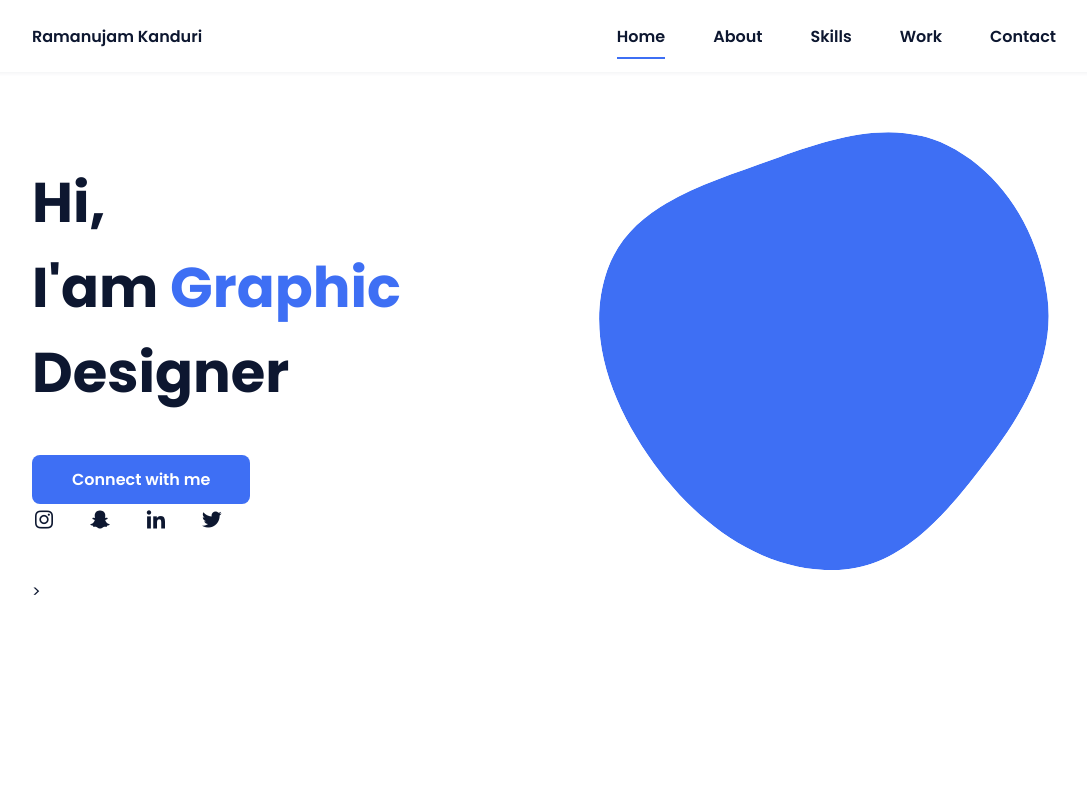
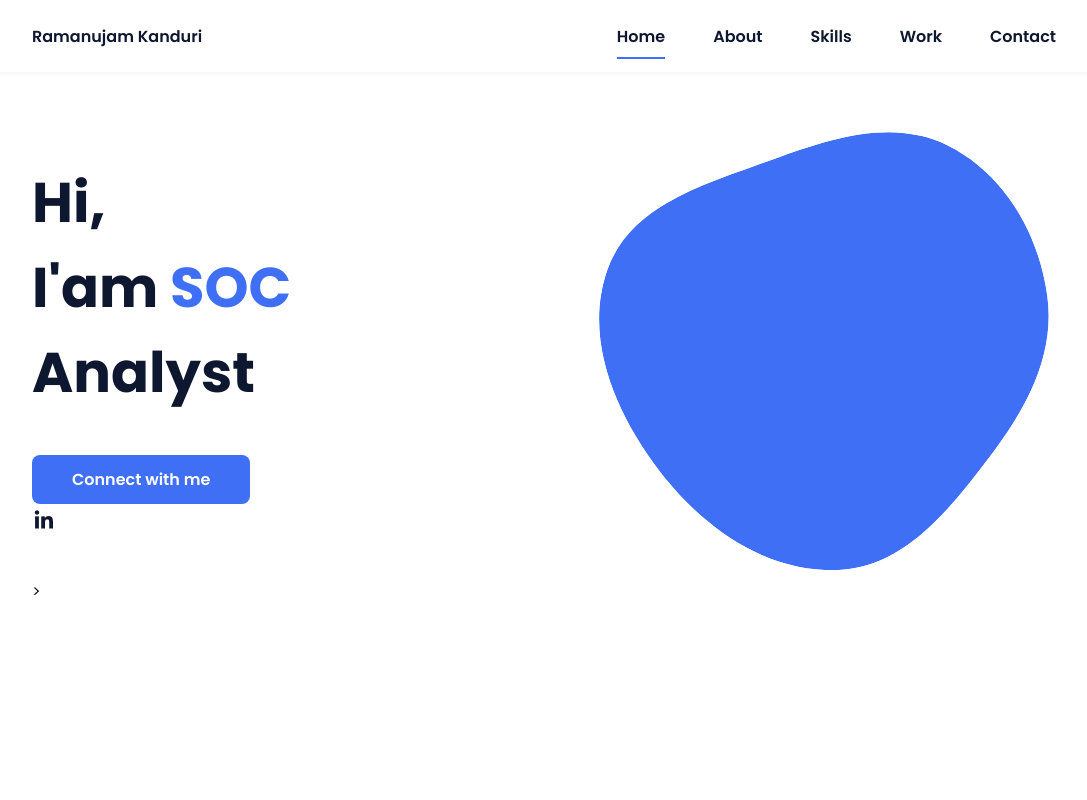
Before and after one commit to ramanujamkanduri/portfolio, a plain HTML site: page index.html in a window 1280 px wide. Shown: the top 800 px of the page, without its empty margins (96-1183 px from the left). Drawn offline with nearby package versions, Linux system fonts and the light colour scheme.

Commit message:
Update index.html

```diff
--- a/index.html
+++ b/index.html
@@ -39,14 +39,13 @@
             <!--===== HOME =====-->
             <section class="home bd-grid" id="home">
                 <div class="home__data">
-                    <h1 class="home__title">Hi,<br>I'am <span class="home__title-color">Graphic</span><br>Designer<br></h1>
+                    <h1 class="home__title">Hi,<br>I'am <span class="home__title-color">SOC</span><br>Analyst<br></h1>
 
                <! <div>
                     <a href="#" class="button">Connect with me</a><div class="home__social">
-                    <a href="https://www.instagram.com/bhavin_300/" target=”__blank” class="home__social-icon"><i class='bx bxl-instagram'></i></a>
-                    <a href="https://www.snapchat.com/add/hey_bhavin?share_id=ulBZCmEeypo&locale=en-US" target=”_blank” class="home__social-icon"><i class='bx bxl-snapchat'></i></a>
-                    <a href="https://www.linkedin.com/in/bhavin-kaloliya/" target=”__blank” class="home__social-icon"><i class='bx bxl-linkedin'></i></a>
-                    <a href="https://twitter.com/BhavinKaloliya" target=”___blank” class="home__social-icon"><i class='bx bxl-twitter' ></i></a>
+
+                    <a href="https://www.linkedin.com/in/ramanujam-kanduri-5baa36269/" target=”__blank” class="home__social-icon"><i class='bx bxl-linkedin'></i></a>
+
                 </div> >
 
                 <div class="home__img">
@@ -132,7 +131,7 @@
 
                             </div>
                             <div>
-                                <span class="skills__percentage">20%</span>
+                                <span class="skills__percentage">95%</span>
                             </div>
                         </div>
                     </div>
```
